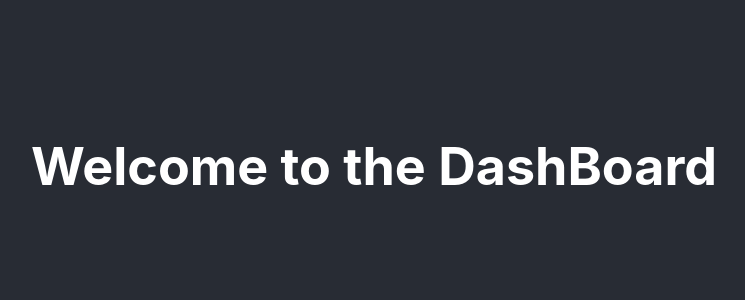
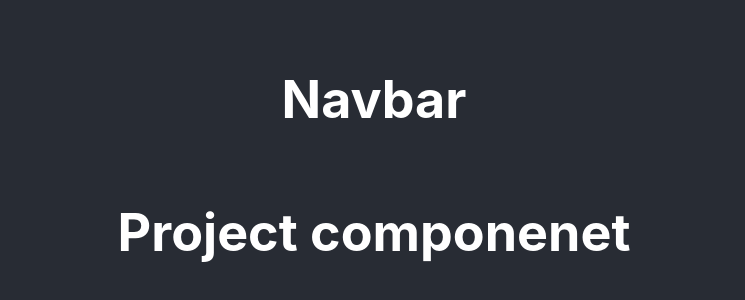
Before and after one commit to MarianaDodenciu/ManagementTool, a React (Create React App) app in the folder management-tool-react-client/: page / in a window 1280 px wide. Shown: the part 234-534 px from the top of the page, without its empty margins (266-1011 px from the left). Built offline with nearby package versions, Linux system fonts and the light colour scheme.

Commit message:
Added ProjectItem and Header components

```diff
--- a/management-tool-react-client/src/App.js
+++ b/management-tool-react-client/src/App.js
@@ -1,11 +1,13 @@
 import { Component } from 'react';
 import './App.css';
 import Dashboard from './components/Dashboard';
+import Header from './components/Layout/Header';
 
 class App extends Component {
   render() {
     return (
       <div className="App-header">
+        <Header />
         <Dashboard />
       </div>
     );
--- a/management-tool-react-client/src/components/Dashboard.js
+++ b/management-tool-react-client/src/components/Dashboard.js
@@ -1,10 +1,11 @@
 import React, { Component } from 'react';
+import ProjectItem from './Project/ProjectItem';
 
 class Dashboard extends Component {
     render() {
         return (
             <div>
-                <h1>Welcome to the DashBoard</h1>
+                <ProjectItem />
             </div>
         );
     }
--- /dev/null
+++ b/management-tool-react-client/src/components/Layout/Header.js
@@ -0,0 +1,13 @@
+import React, { Component } from 'react';
+
+class Header extends Component {
+    render() {
+        return (
+            <div>
+                <h1>Navbar</h1>
+            </div>
+        );
+    }
+}
+
+export default Header;
--- /dev/null
+++ b/management-tool-react-client/src/components/Project/ProjectItem.js
@@ -0,0 +1,11 @@
+import React, { Component } from 'react';
+
+class ProjectItem extends Component {
+    render() {
+        return (
+            <h1>Project componenet</h1>
+        );
+    }
+}
+
+export default ProjectItem;
```
